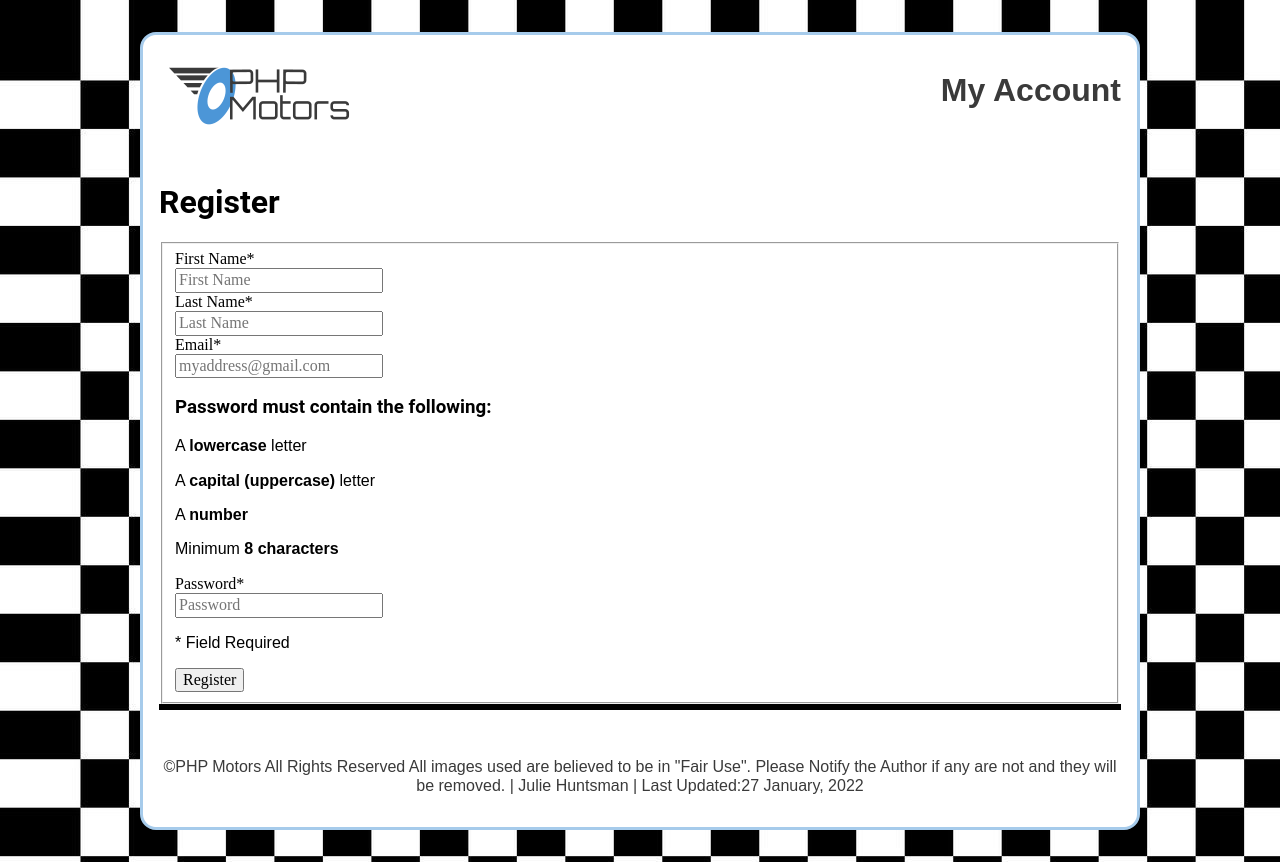
After one commit to mizuki714/htdocs, a PHP site: page /phpmotors/view/registration.php in a window 1280 px wide. The commit adds this page. Run offline with PHP 8.4, Linux system fonts and the light colour scheme; the template is opened without the code that fills it, so the values that code supplies are empty.

Commit message:
enhancement 3

```diff
--- a/phpmotors/common/footer.php
+++ b/phpmotors/common/footer.php
@@ -6,7 +6,7 @@
     </footer>
     <script src="/phpmotors/js/menu.js"></script>
     <script src="/phpmotors/js/lastupdated.js"></script>
-    <script src="https://ajax.googleapis.com/ajax/libs/webfont/1.6.26/webfont.js"></script>
+    <script src="https://fonts.googleapis.com/css2?family=Roboto:wght@100&family=Source+Sans+Pro:wght@200&display=swap" rel="stylesheet"></script>
     <script src="/phpmotors/js/font.js"></script>
 </body>
 </html>
--- a/phpmotors/common/header.php
+++ b/phpmotors/common/header.php
@@ -16,5 +16,5 @@
     <header>
         <!--- logo site name motto-->
         <img class="logo" src="/phpmotors/images/site/logo.png" alt="PHP Motors logo">
-            <h1 class="account">My Account</h1>
+            <h1 id="actlink"><a class="alink" href="/phpmotors/accounts/accounts.php?action=login">My Account</a></h1>
     </header>
--- a/phpmotors/common/navigation.php
+++ b/phpmotors/common/navigation.php
@@ -1,8 +1,5 @@
  <!--- Navigation-->
- <nav>
- <?php echo $navList; ?>
      <!--- Comment out all the stuff in NAV-->
-     <!---
      <button onclick="toggleMenu()"> &#9776; Menu </button>
      <ul id="menu" class="hide_navigation">
          <li class="active"><a href="home.php"> Home </a></li>
@@ -12,6 +9,3 @@
          <li><a href="Trucks.html"> Trucks </a></li>
          <li><a href="Used.html"> Used </a></li>
      </ul>
-    -->
- </nav>
- <main>
--- a/phpmotors/css/small.css
+++ b/phpmotors/css/small.css
@@ -1,6 +1,29 @@
-/********************************************Header***************************************************/
+/****************************FONT**************************************/
+h1,
+h2,
+h3,
+h4,
+h5 {
+    font-family: 'Roboto', sans-serif;
+}
+
+p,
+a {
+    font-family: 'Source Sans Pro', sans-serif;
+}
+
+/*****************************FORM************************************/
+/* Style all input fields */
+h1 #actlink,
+h1 a.alink,
+a {
+    text-decoration: none;
+
+}
+
+/**********************************Header*****************************************/
 header {
-    background-color: #03B2C9;
+    background-color: #ffff;
     padding: 1rem;
     display: flex;
     justify-content: center;
@@ -9,10 +32,14 @@ header {
     border-radius: 1em 1em;
 }
 
+header h1 a.alink {
+    color: #3a3a3a;
+}
+
 /***********************************************NAV*******************************************************/
 nav {
-    background-color:#3a3a3a ;
-    color:#ffff ;
+    background-color: #3a3a3a;
+    color: #ffff;
     text-align: center;
     font-size: 1.5rem;
 }
@@ -26,7 +53,11 @@ nav a:visited {
     color: #ffff;
 
 }
-nav a:link, nav a:visited, nav a:hover, nav a:active {
+
+nav a:link,
+nav a:visited,
+nav a:hover,
+nav a:active {
     text-decoration: none;
 }
 
@@ -34,7 +65,7 @@ nav a:link, nav a:visited, nav a:hover, nav a:active {
 
 
 nav a:hover {
-    color:#3a3a3a ;
+    color: #3a3a3a;
     background-color: #4c96d7;
 
 }
@@ -47,6 +78,7 @@ nav ul {
 
 * {
     box-sizing: border-box;
+    text-decoration: none;
 }
 
 nav button {
@@ -75,28 +107,20 @@ nav ul li a {
 }
 
 button {
-    font-family: 'Roboto', sans-serif;
+    font-family: 'Source Sans Pro', sans-serif;
 }
 
-/**********************************Header*****************************************/
-header {
-    background-color:#ffff ;
-    padding: 1rem;
-    display: flex;
-    justify-content: center;
-    align-items: center;
-    text-align: center;
-}
+
 /**********************************Main*****************************************/
 main {
     padding: 1rem;
-    border-color:#a6cbeb;
+    border-color: #a6cbeb;
 }
 
-body{
+body {
     background-color: #ffff;
-    border:solid;
-    border-color:#a6cbeb;
+    border: solid;
+    border-color: #a6cbeb;
     border-radius: 1em;
 }
 
@@ -104,56 +128,75 @@ body{
 footer p,
 footer a:link,
 footer a:visited {
-    color:#3a3a3a ;
+    color: #3a3a3a;
 }
 
 footer {
-    background-color:#ffff;
+    background-color: #ffff;
     padding: 1em;
     text-align: center;
-    border-radius:0 0 1em 1em;
+    border-radius: 0 0 1em 1em;
 }
-div.line{
-border-top:#3a3a3a;
-border:solid;
+
+div.line {
+    border-top: #3a3a3a;
+    border: solid;
 }
+
 /***********************img*****************************/
-img{
+img {
     max-width: 100%;
     max-height: 100%;
     display: block;
 }
-section.upgrades{
+
+section.upgrades {
     display: grid;
     grid-template-columns: 3;
     grid-template-rows: 4;
     grid-column: 1/2;
-    padding:.5em;
+    padding: .5em;
 }
-h4{
+
+h4 {
     grid-column: 1/3;
     grid-row: 1/2;
 }
-div.upgrade1,div.upgrade2,div.upgrade3,div.upgrade4{
+
+div.upgrade1,
+div.upgrade2,
+div.upgrade3,
+div.upgrade4 {
     background-color: #4c96d7;
     margin: auto;
     max-width: 80%;
     max-height: 80%;
     padding: 2em;
 }
-div.upgrade1,div.upgrade2{
+
+div.upgrade1,
+div.upgrade2 {
     grid-column: 1/2;
 }
-div.upgrade3,div.upgrade4{
+
+div.upgrade3,
+div.upgrade4 {
     grid-column: 2/3;
 }
-div.upgrade1,div.upgrade3{
-    grid-row:2/3;
-}
-div.upgrade2,div.upgrade4{
-    grid-row:3/4;
+
+div.upgrade1,
+div.upgrade3 {
+    grid-row: 2/3;
 }
 
-img.hubcapimg,img.bumperstickerimg,img.FluxCapacitorimg,img.FlameDetailsimg{
-    margin:auto;
+div.upgrade2,
+div.upgrade4 {
+    grid-row: 3/4;
 }
+
+img.hubcapimg,
+img.bumperstickerimg,
+img.FluxCapacitorimg,
+img.FlameDetailsimg {
+    margin: auto;
+}
--- a/phpmotors/js/font.js
+++ b/phpmotors/js/font.js
@@ -1,7 +1,7 @@
 WebFont.load({
     google: {
         families: [
-            'Libre Baskerville', 'Roboto'
+            'Roboto', 'Source Sans Pro'
         ]
     }
 });
--- a/phpmotors/template/template.php
+++ b/phpmotors/template/template.php
@@ -14,7 +14,9 @@
 </head>
 <body>
 <?php include $_SERVER['DOCUMENT_ROOT'] . '\phpmotors\common\header.php';?>
-<?php include $_SERVER['DOCUMENT_ROOT'] . '\phpmotors\common\navigationtemp.php';?>
-
+<nav>
+ <?php echo $navList; ?>
+ </nav>
+ <main>
 <h1> Content Title Here</h1>
 <?php include $_SERVER['DOCUMENT_ROOT'] . '\phpmotors\common\footer.php';?>
--- /dev/null
+++ b/phpmotors/view/registration.php
@@ -0,0 +1,50 @@
+<!DOCTYPE html>
+<html lang="en">
+
+<head>
+    <meta charset="UTF-8">
+    <meta name="viewport" content="width=device-width, initial-scale=1.0">
+    <meta name="description" content="Registration page for phpMotors." />
+    <link rel="shortcut icon" href="phpmotors/images/site/logo.png" type="image/x-icon">
+    <link rel="stylesheet" href="../css/normalize.css">
+    <link rel="stylesheet" href="../css/small.css" media="screen">
+    <link rel="stylesheet" href="../css/medium.css" media="screen">
+    <link rel="stylesheet" href="../css/large.css" media="screen">
+    <title> PHP Motors | Registration </title>
+</head>
+
+<body>
+    <?php include $_SERVER['DOCUMENT_ROOT'] . '\phpmotors\common\header.php'; ?>
+    <nav>
+ <?php echo $navList; ?>
+ </nav>
+ <main>
+    <h1> Register </h1>
+    <div class="registrationForm">
+    <form action="..\accounts\accounts.php" name="registration">
+        <fieldset>
+            <!-- first and last name -->
+            <label for="firstName">First Name*</label><br><input type="text" id="firstName" name="firstName" pattern="[a-zA-Z\s]+" minlength="2" placeholder="First Name" required><br>
+            <label for="lastName">Last Name*</label><br><input type="text" id="lastName" name="lastName" pattern="[a-zA-Z\s]+" minlength="2" placeholder="Last Name" required><br>
+            <!-- email input of type email and use a placeholder to provide a demo email -->
+            <label for="email">Email*
+            </label><br><input type="text" id="email" name="email" placeholder="myaddress@gmail.com">
+            <div id="message">
+                <h3>Password must contain the following:</h3>
+                <p id="letter" class="invalid">A <b>lowercase</b> letter</p>
+                <p id="capital" class="invalid">A <b>capital (uppercase)</b> letter</p>
+                <p id="number" class="invalid">A <b>number</b></p>
+                <p id="length" class="invalid">Minimum <b>8 characters</b></p>
+            </div>
+            <!-- password input of type password -->
+            <label class="password">Password*</label><br> <input type="password" id="password" name="password" pattern="(?=.*\d)(?=.*[a-z])(?=.*[A-Z]).{8,}" placeholder="Password" title="Must contain at least one number and one uppercase and lowercase letter, and at least 8 or more characters" required>
+            <p>* Field Required</p>
+            <input type="submit" value="Register" onclick="alert('You clicked the register button!')">
+        </fieldset>
+    </form>
+    </div>
+</body>
+
+</html>
+
+<?php include $_SERVER['DOCUMENT_ROOT'] . '\phpmotors\common\footer.php'; ?>
```
Also changed, not shown: phpmotors/accounts/accounts.php (+13 -9 lines), phpmotors/model/home.php (+4 -4 lines), phpmotors/view/login.php (added, +38 -0 lines). Lines whose indentation alone changed are shown as unchanged.
